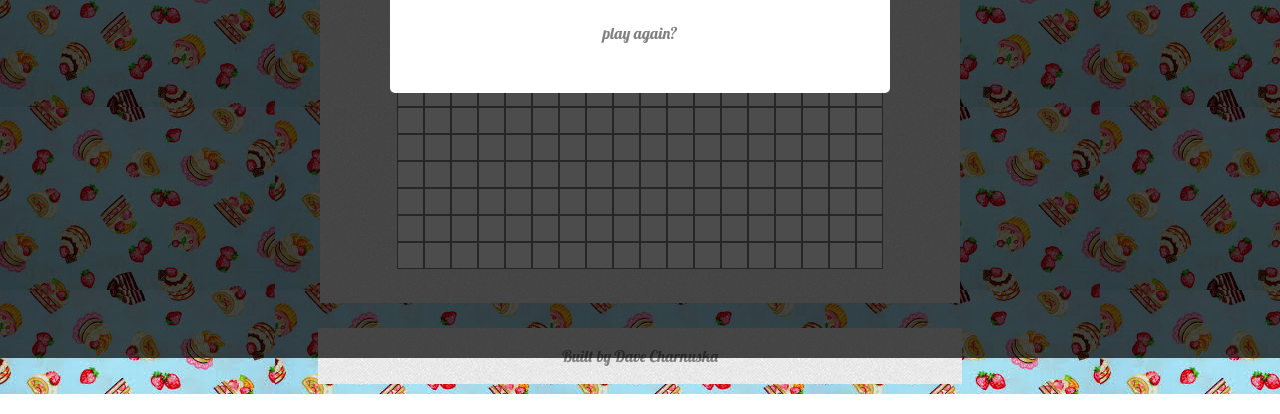
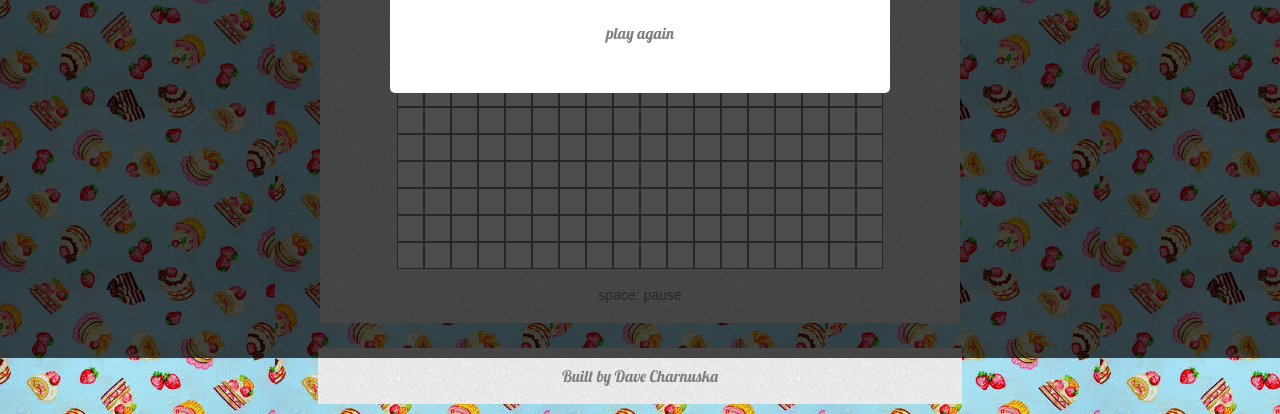
Before and after one commit to charleszardo/Cake, a plain HTML site: page html/snake.html in a window 1280 px wide. Shown: the part 442-856 px from the top of the page. Drawn offline with Linux system fonts and the light colour scheme.

Commit message:
clean up files

```diff
--- a/css/snake.css
+++ b/css/snake.css
@@ -29,7 +29,7 @@ a {
 	margin: 25px auto;
 	padding: 20px 20px 0 20px;
 	width: 600px;
-	height: 700px;
+	height: 720px;
 	background-image: url('../images/light_toast.png');
 }
 
@@ -102,7 +102,7 @@ a {
 
 #controls {
 	text-align: center;
-	margin-top: 50px;
+	margin-top: 45px;
 	font-size: 14px;
 	font-family: sans-serif;
 }
--- a/html/snake.html
+++ b/html/snake.html
@@ -11,6 +11,7 @@
     <script type="text/javascript"
              src="../js/view.js"></script>
     <link rel="stylesheet" href="../css/snake.css"></link>
+		<link rel="stylesheet" href="../css/webicons.css"></link>
 		<link rel="shortcut icon" href="../images/favicon.ico">
 		<link href='http://fonts.googleapis.com/css?family=Lobster' rel='stylesheet' type='text/css'>
   </head>
@@ -31,8 +32,7 @@
 			</div>
 
     	<div id="grid"></div>
-			<br>
-
+			<p id="controls">space: pause</p>
 
 		</div>
 
@@ -54,12 +54,13 @@
 
 					<div class="modal-display">
 						<h1 id="modal-header">game over</h1>
-						<button>play again?</button>
+						<button>play again</button>
 					</div>
 		    </article>
 
 		    <div class="modal-screen js-hide-modal"></div>
 		</section>
+
 
 
     <script>
```
Also changed, not shown: js/snake.js (+2 -5 lines), js/view.js (+0 -7 lines).
